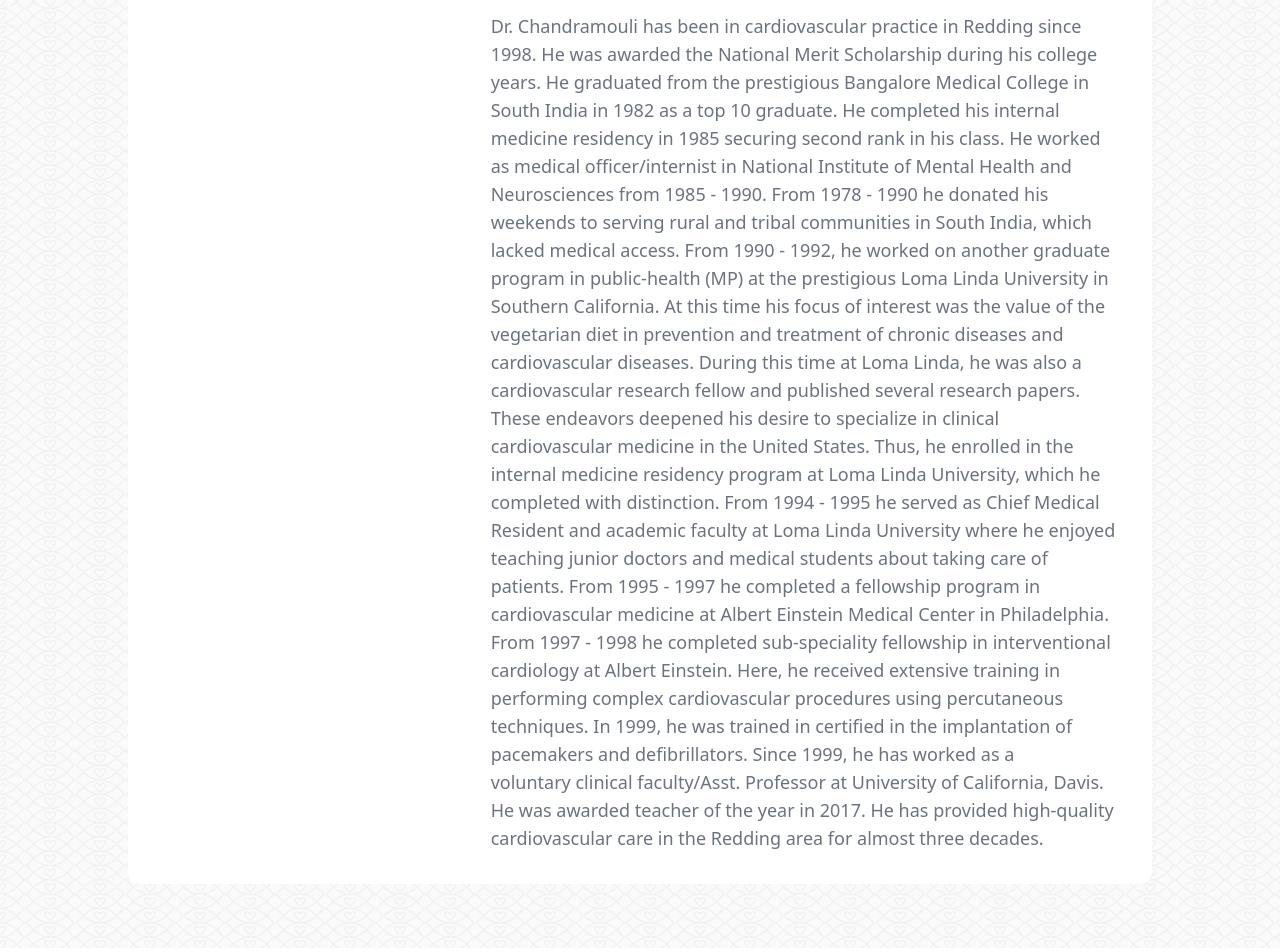
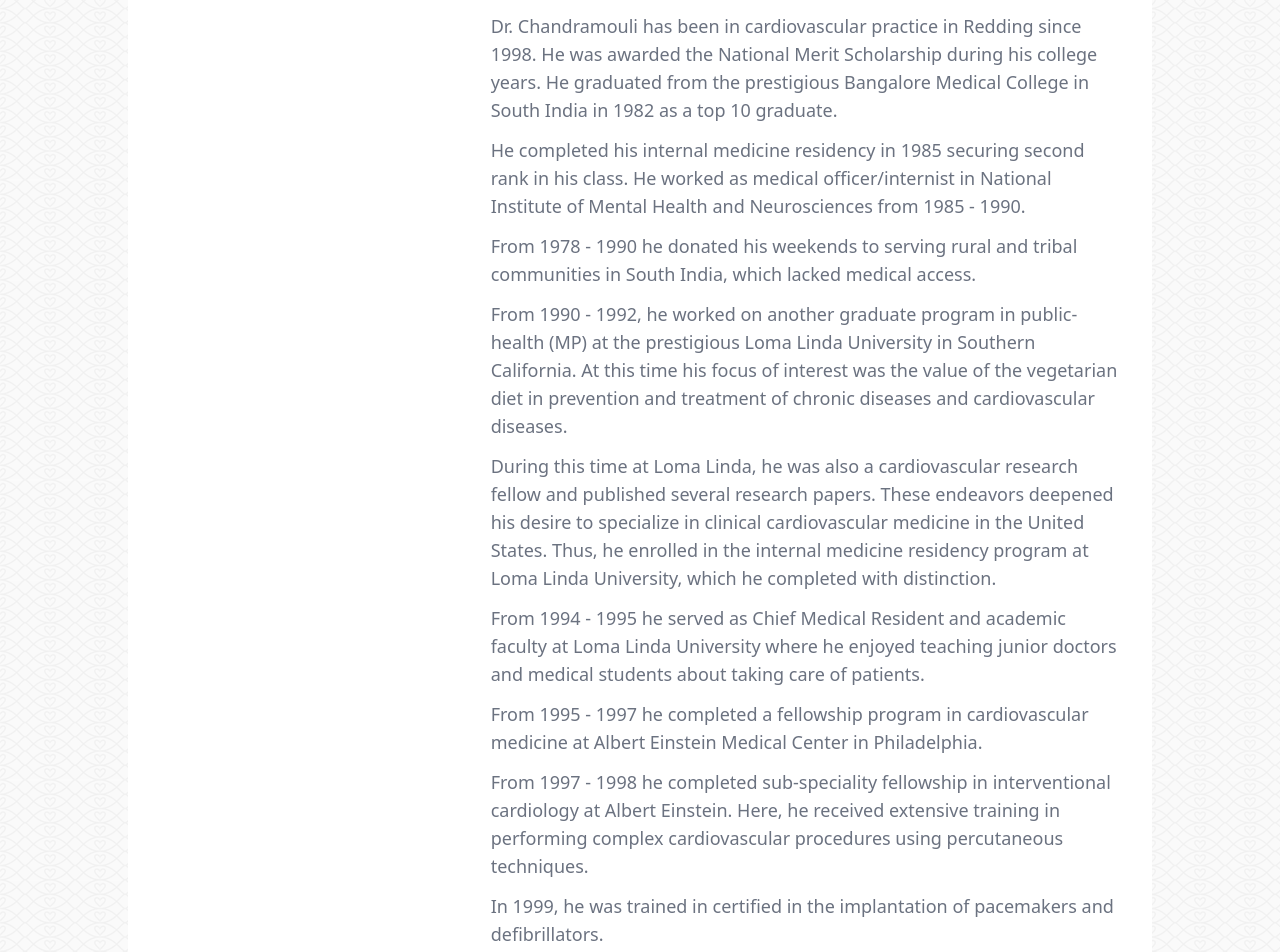
Before and after one commit to ladderdesigns/doctor-template-1, a Next.js app: page /about-us/bv-chandramouli in a window 1280 px wide. Shown: the part 940-1892 px from the top of the page. Built offline with nearby package versions, Linux system fonts and the light colour scheme.

Commit message:
fix: found solution for about-us[id] spacing issue

```diff
--- a/public/content/employees/bv-chandramouli.md
+++ b/public/content/employees/bv-chandramouli.md
@@ -7,36 +7,27 @@
   Dr. Chandramouli has been in cardiovascular practice in Redding since 1998. He
   was awarded the National Merit Scholarship during his college years. He
   graduated from the prestigious Bangalore Medical College in South India in
-  1982 as a top 10 graduate. NEWLINE
+  1982 as a top 10 graduate.
 
+  He completed his internal medicine residency in 1985 securing second rank in his class. He worked as medical officer/internist in National Institute of Mental Health and Neurosciences from 1985 - 1990.
 
-  He completed his internal medicine residency in 1985 securing second rank in his class. He worked as medical officer/internist in National Institute of Mental Health and Neurosciences from 1985 - 1990. NEWLINE
+  From 1978 - 1990 he donated his weekends to serving rural and tribal communities in South India, which lacked medical access.
 
+  From 1990 - 1992, he worked on another graduate program in public-health (MP) at the prestigious Loma Linda University in Southern California. At this time his focus of interest was the value of the vegetarian diet in prevention and treatment of chronic diseases and cardiovascular diseases.
 
-  From 1978 - 1990 he donated his weekends to serving rural and tribal communities in South India, which lacked medical access. NEWLINE
+  During this time at Loma Linda, he was also a cardiovascular research fellow and published several research papers. These endeavors deepened his desire to specialize in clinical cardiovascular medicine in the United States. Thus, he enrolled in the internal medicine residency program at Loma Linda University, which he completed with distinction.
 
+  From 1994 - 1995 he served as Chief Medical Resident and academic faculty at Loma Linda University where he enjoyed teaching junior doctors and medical students about taking care of patients.
 
-  From 1990 - 1992, he worked on another graduate program in public-health (MP) at the prestigious Loma Linda University in Southern California. At this time his focus of interest was the value of the vegetarian diet in prevention and treatment of chronic diseases and cardiovascular diseases. NEWLINE
+  From 1995 - 1997 he completed a fellowship program in cardiovascular medicine at Albert Einstein Medical Center in Philadelphia.
 
+  From 1997 - 1998 he completed sub-speciality fellowship in interventional cardiology at Albert Einstein. Here, he received extensive training in performing complex cardiovascular procedures using percutaneous techniques.
 
-  During this time at Loma Linda, he was also a cardiovascular research fellow and published several research papers. These endeavors deepened his desire to specialize in clinical cardiovascular medicine in the United States. Thus, he enrolled in the internal medicine residency program at Loma Linda University, which he completed with distinction. NEWLINE
-
-
-  From 1994 - 1995 he served as Chief Medical Resident and academic faculty at Loma Linda University where he enjoyed teaching junior doctors and medical students about taking care of patients. NEWLINE
-
-
-  From 1995 - 1997 he completed a fellowship program in cardiovascular medicine at Albert Einstein Medical Center in Philadelphia.NEWLINE
-
-
-  From 1997 - 1998 he completed sub-speciality fellowship in interventional cardiology at Albert Einstein. Here, he received extensive training in performing complex cardiovascular procedures using percutaneous techniques.NEWLINE
-
-
-  In 1999, he was trained in certified in the implantation of pacemakers and defibrillators. NEWLINE
-
+  In 1999, he was trained in certified in the implantation of pacemakers and defibrillators.
 
   Since 1999, he has worked as a voluntary clinical faculty/Asst. Professor at University of California, Davis. He was awarded teacher of the year in 2017.
 
-  He has provided high-quality cardiovascular care in the Redding area for almost three decades. NEWLINE
+  He has provided high-quality cardiovascular care in the Redding area for almost three decades.
 shortbio: Dr. Chandramouli is a board-certified cardiologist with over 44 years
   experience.
 img: https://images.unsplash.com/photo-1633332755192-727a05c4013d?ixlib=rb-1.2.1&ixid=MnwxMjA3fDB8MHxwaG90by1wYWdlfHx8fGVufDB8fHx8&auto=format&fit=crop&w=1760&q=80
--- a/src/pages/about-us.tsx
+++ b/src/pages/about-us.tsx
@@ -117,7 +117,6 @@
       .toString();
 
     const { data } = matter(markdownWithMetadata);
-
     return {
       slug: filename.replace('.md', ''),
       data,
--- a/src/pages/about-us/[id].tsx
+++ b/src/pages/about-us/[id].tsx
@@ -1,7 +1,7 @@
 import fs from 'fs';
 import matter from 'gray-matter';
 import Image from 'next/image';
-import * as React from 'react';
+import React, { useEffect, useState } from 'react';
 
 import Background from '../../components/Background';
 import Hero from '../../components/Hero';
@@ -29,6 +29,16 @@
 };
 
 export default function AboutUs({ employee }: Props) {
+  const [employeeBioBlurbs, setEmployeeBioBlurbs] = useState<string[]>([]);
+
+  useEffect(() => {
+    // useState was chosen here because there is an issue about splitting the employee.bio based one whether it is passed in as a string or array
+    // I tried both ways and splitting both before and after getStaticProps completes
+    // this is a hacky solution, but it works for now, we can always come back later
+    const result = employee.bio.split('\n');
+    setEmployeeBioBlurbs(result);
+  }, [employee.bio]);
+
   return (
     <>
       {/* <Seo templateTitle='Home' /> */}
@@ -77,7 +87,13 @@
                             <p className="text-gray-600">{employee.role}</p>
                           </div>
                           <div className="text-lg">
-                            <p className="text-gray-500">{employee.bio}</p>
+                            {employeeBioBlurbs.map((blurb, index) => (
+                              <>
+                                <p className="mb-3 text-gray-500" key={index}>
+                                  {blurb}
+                                </p>
+                              </>
+                            ))}
                           </div>
                         </div>
                       </li>
@@ -122,8 +138,6 @@
     .readFileSync(`${process.cwd()}/public/content/employees/${slug}.md`)
     .toString();
   const { data } = matter(markdownWithMetadata);
-  const updatedData = data.bio.replace(/NEWLINE/g, '\n');
-  data.bio = updatedData;
 
   return {
     props: {
```
Also changed, not shown: 1 other file (tests, documents, lock files or other folders).
